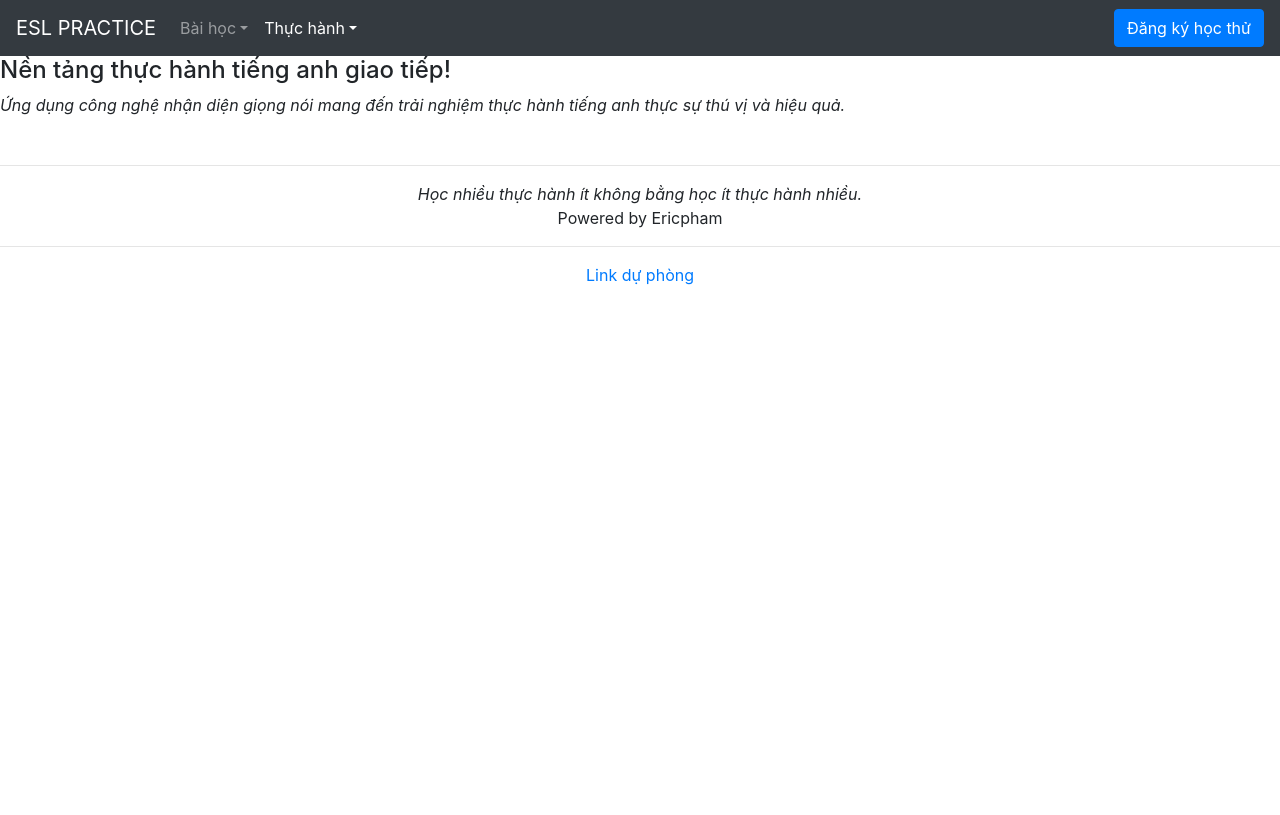
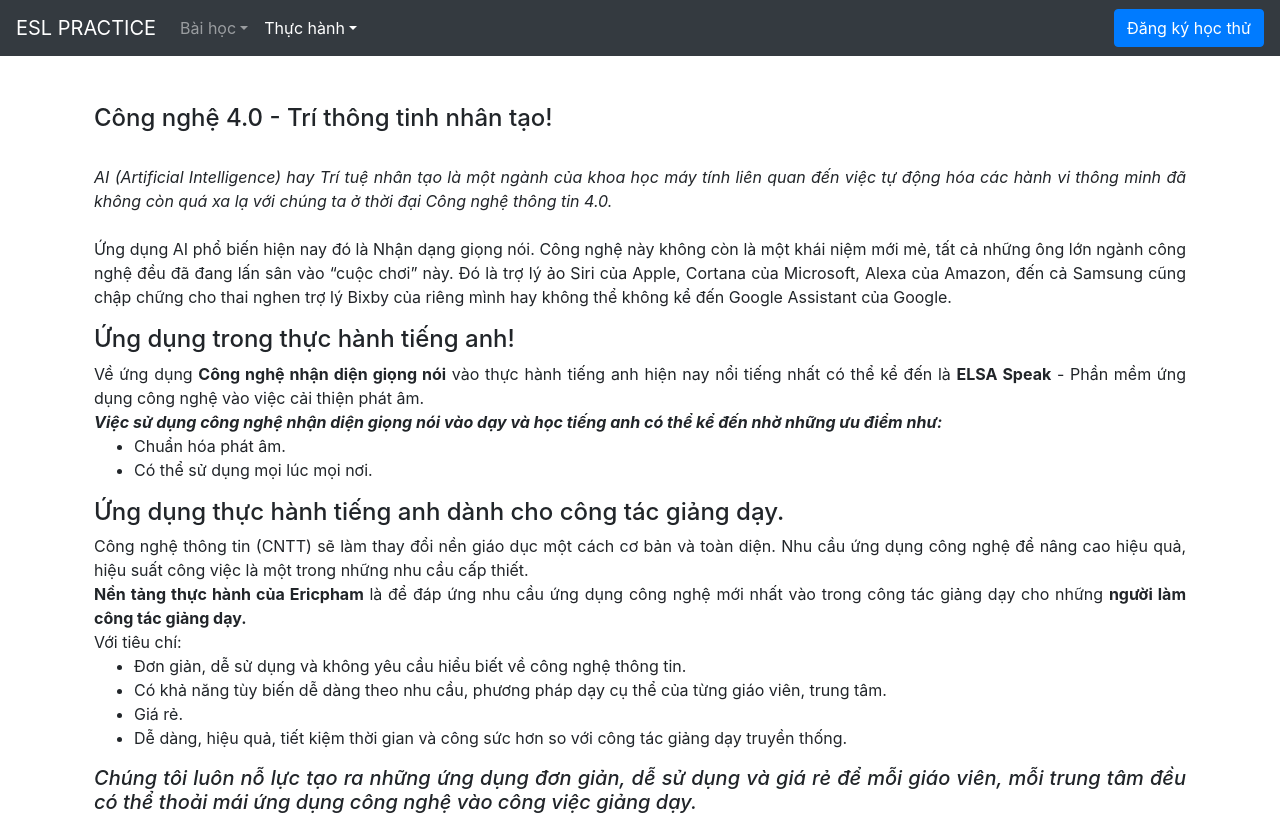
Before and after one commit to dienpham187294/NextjsTest, a Next.js app: page /thuchanh in a window 1280 px wide. Shown: the top 815 px of the page. Built offline with nearby package versions, Linux system fonts and the light colour scheme.

Commit message:
add gioi thieu

```diff
--- a/pages/_app.js
+++ b/pages/_app.js
@@ -11,7 +11,7 @@ let ArrHoldLinkBaiHoc = [
   { "link": "20-chu-de-hoc-tieng-anh-qua-hinh-anh", "name": "20 chủ đề học tiếng anh qua hình ảnh" }
 ]
 let ArrHoldLinkThucHanh = [
-  { "link": "thuchanh/giao-tiep-cap-do-1", "name": "Thực hành giao tiếp căn bản nghe và nói với người máy" },
+  { "link": "thuchanh/giao-tiep-cap-do-1", "name": "Thực hành giao tiếp căn bản với người máy AI" },
   { "link": "thuchanh/thuc-hanh-doc-sach-thanh-tieng", "name": "Thực hành đọc truyện, sách thành tiếng" },
   { "link": "thuchanh/thuc-hanh-nghe-va-lap-lai", "name": "Thực hành nghe và lặp lại các câu" },
   { "link": "thuchanh/thuc-hanh-ngu-phap", "name": "Thực hành thi các bài ngữ pháp bằng giọng nói." },
@@ -69,6 +69,7 @@ function MyApp({ Component, pageProps }) {
                     < a className="dropdown-item" >{e.name}</a>
                   </Link>
                 )}
+
               </div>
             </li>
 
@@ -76,12 +77,16 @@ function MyApp({ Component, pageProps }) {
               <Link href="/">
                 <a className="nav-link dropdown-toggle" id="dropdown03" data-toggle="dropdown" aria-haspopup="true" aria-expanded="false">Thực hành</a>
               </Link>
-              <div className="dropdown-menu" aria-labelledby="dropdown03">
+              <div className="dropdown-menu text-justify" aria-labelledby="dropdown03">
                 {ArrHoldLinkThucHanh.map((e, i) =>
                   <Link key={i} href={"/" + e.link}>
                     < a className="dropdown-item" >{e.name}</a>
                   </Link>
                 )}
+                <hr />
+                <Link key="Timhieu" href="/thuchanh">
+                  < a className="dropdown-item" >Tìm hiểu về trí thông minh nhân tạo, <br /> công nghệ nhận diện giọng nói <br /> và ứng dụng trong thực hành tiếng anh.</a>
+                </Link>
               </div>
             </li>
           </ul>
--- a/pages/thuchanh/index.js
+++ b/pages/thuchanh/index.js
@@ -2,11 +2,51 @@
 export default function Thuchanh() {
     return (
         <>
-            <div >
-                <h4> Nền tảng thực hành tiếng anh giao tiếp!</h4>
+            <div className="container text-justify mt-4 p-4">
+                <h4>Công nghệ 4.0 - Trí thông tinh nhân tạo!</h4>
+                <br />
+                <i >AI (Artificial Intelligence) hay Trí tuệ nhân tạo là một ngành của khoa học máy tính liên quan đến việc tự động hóa các hành vi thông minh đã không còn quá xa lạ với chúng ta ở thời đại Công nghệ thông tin 4.0.</i>
+                <br /> <br />
+                <p>
+                    Ứng dụng AI phổ biến hiện nay đó là Nhận dạng giọng nói.
+                    Công nghệ này không còn là một khái niệm mới mẻ,
+                    tất cả những ông lớn ngành công nghệ đều đã đang lấn sân vào “cuộc chơi” này.
+                    Đó là trợ lý ảo Siri của Apple, Cortana của Microsoft, Alexa của Amazon,
+                    đến cả Samsung cũng chập chững cho thai nghen trợ lý Bixby của riêng mình hay không thể không kể đến Google Assistant của Google.
+                </p>
+                <h4>Ứng dụng trong thực hành tiếng anh!</h4>
+                <p>
+                    Về ứng dụng <b> Công nghệ nhận diện giọng nói</b> vào thực hành tiếng anh hiện nay nổi tiếng nhất có thể kể đến là <b>ELSA Speak</b> -
+                    Phần mềm ứng dụng công nghệ vào việc cải thiện phát âm.
+                    <br />
 
-                <i >Ứng dụng công nghệ nhận diện giọng nói mang đến trải nghiệm thực hành tiếng anh thực sự thú vị và hiệu quả.</i>
-
+                    <b><i>Việc sử dụng công nghệ nhận diện giọng nói vào dạy và học tiếng anh có thể kể đến nhờ những ưu điểm như:</i></b>
+                    <ul>
+                        <li>Chuẩn hóa phát âm.</li>
+                        <li>Có thể sử dụng mọi lúc mọi nơi.</li>
+                    </ul>
+                </p>
+                <h4>Ứng dụng thực hành tiếng anh dành cho công tác giảng dạy.</h4>
+                <p>
+                    Công nghệ thông tin (CNTT) sẽ làm thay đổi nền giáo dục một cách cơ bản và toàn diện.
+                    Nhu cầu ứng dụng công nghệ để nâng cao hiệu quả, hiệu suất công việc là một trong những nhu cầu cấp thiết.
+                    <br />
+                    <b>Nền tảng thực hành của Ericpham</b> là để đáp ứng nhu cầu ứng dụng công nghệ mới nhất vào trong công tác giảng dạy cho những <b> người làm công tác giảng dạy.</b>
+                    <br />
+                    Với tiêu chí:
+                    <ul>
+                        <li>Đơn giản, dễ sử dụng và không yêu cầu hiểu biết về công nghệ thông tin.</li>
+                        <li>Có khả năng tùy biến dễ dàng theo nhu cầu, phương pháp dạy cụ thể của từng giáo viên, trung tâm.</li>
+                        <li>Giá rẻ.</li>
+                        <li>Dễ dàng, hiệu quả, tiết kiệm thời gian và công sức hơn so với công tác giảng dạy truyền thống.</li>
+                    </ul>
+                    <h5>
+                        <i>
+                            Chúng tôi luôn nỗ lực tạo ra những ứng dụng đơn giản, dễ sử dụng và giá rẻ để mỗi giáo viên, mỗi trung tâm đều có thể thoải mái
+                            ứng dụng công nghệ vào công việc giảng dạy.
+                        </i>
+                    </h5>
+                </p>
             </div>
         </>
     )
```
